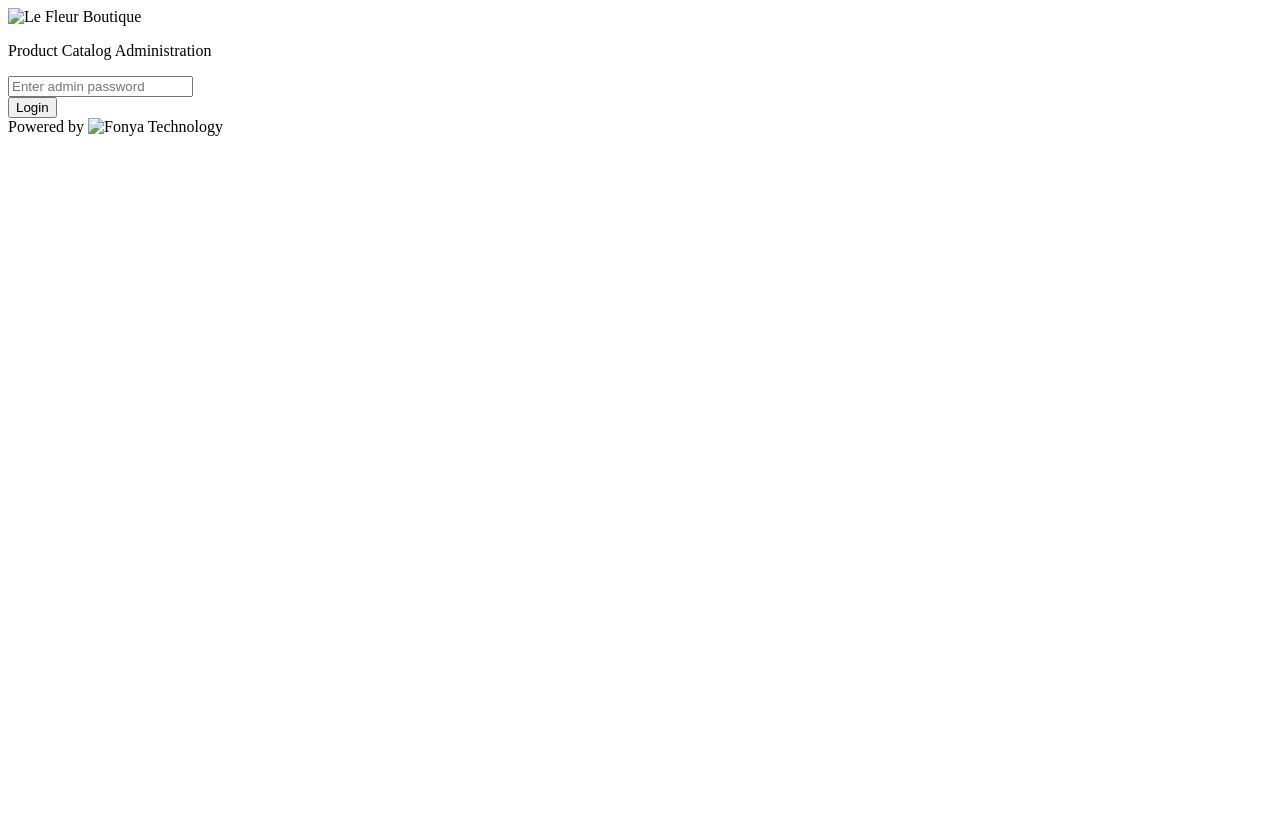
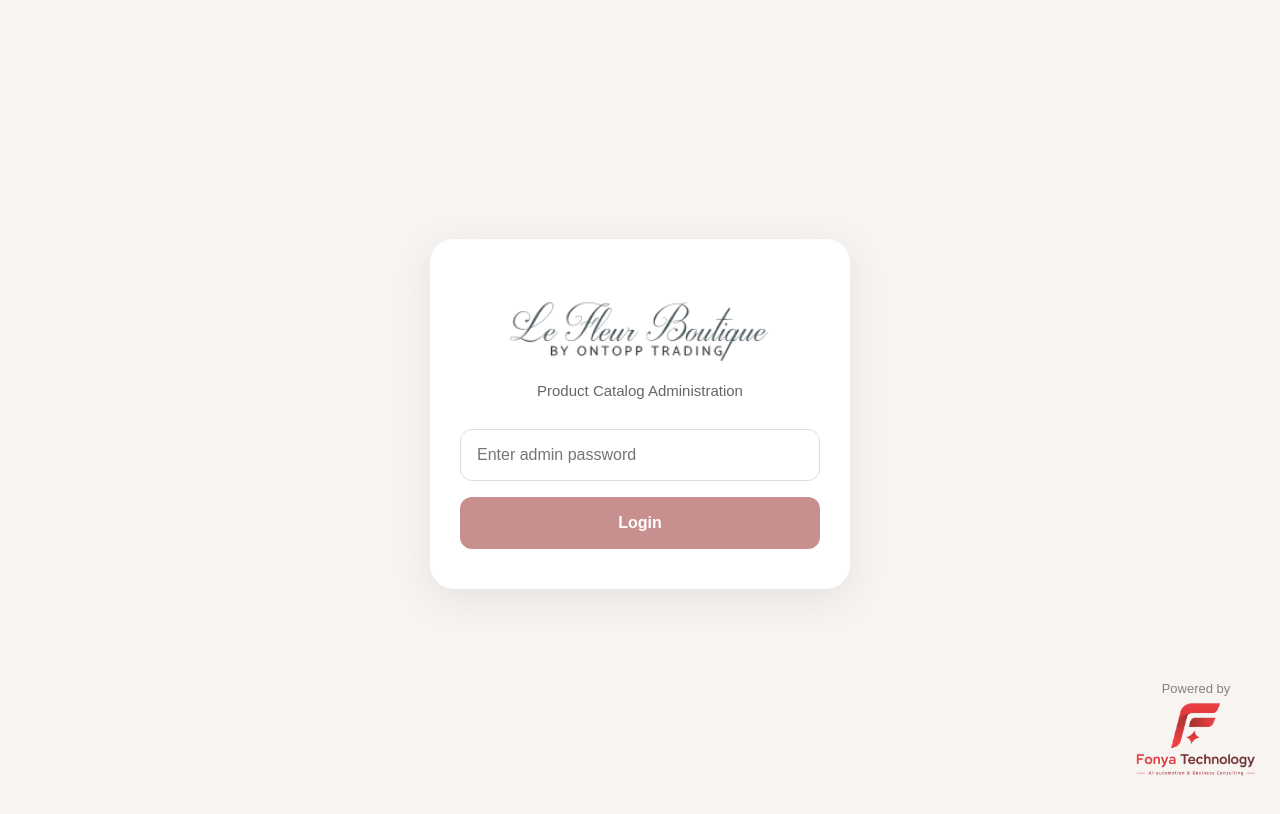
Before and after one commit to fonya-technology/n8n-automation, a plain HTML site: page lefleur-admin-panel/login.html in a window 1280 px wide. Drawn offline with Linux system fonts and the light colour scheme; the site is published under a folder, as on GitHub Pages, so addresses that start at the root find nothing.

Commit message:
Fixed asset Path

```diff
--- a/lefleur-admin-panel/login.html
+++ b/lefleur-admin-panel/login.html
@@ -10,14 +10,14 @@
 
     <title>Le Fleur Boutique Login</title>
 
-    <link rel="stylesheet" href="/lefleur-admin-panel/style.css" />
+    <link rel="stylesheet" href="./style.css" />
   </head>
 
   <body>
     <div class="login-container">
       <div class="login-card">
         <img
-          src="/lefleur-admin-panel/assets/le-fleur-logo.png"
+          src="./assets/le-fleur-logo.png"
           class="login-logo"
           alt="Le Fleur Boutique"
         />
@@ -44,7 +44,7 @@
       <span>Powered by</span>
 
       <img
-        src="/lefleur-admin-panel/assets/fonya-logo.png"
+        src="./assets/fonya-logo.png"
         class="powered-logo"
         alt="Fonya Technology"
       />
```
Also changed, not shown: lefleur-admin-panel/gallery.html (+3 -3 lines), lefleur-admin-panel/index.html (+4 -4 lines).
